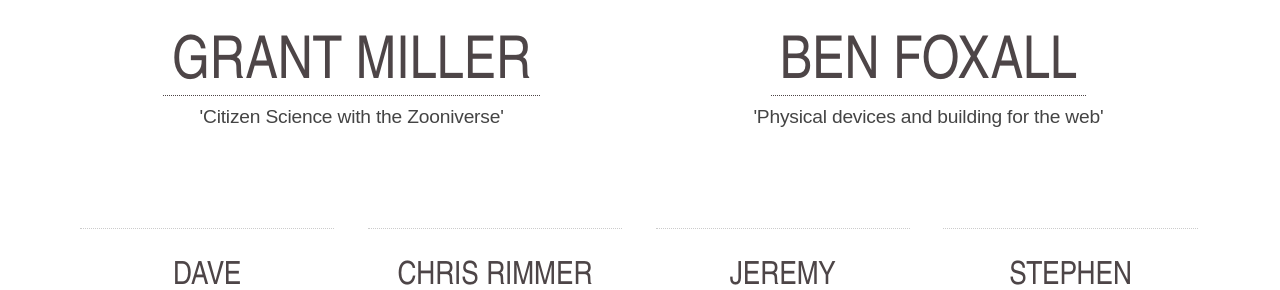
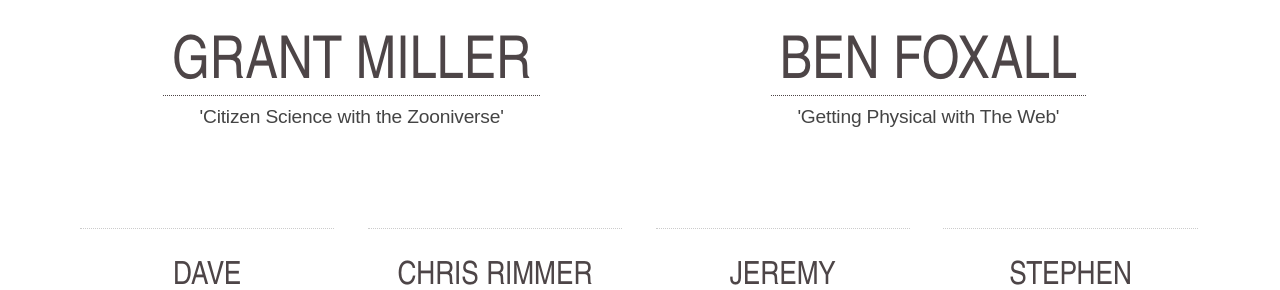
Before and after one commit to torchbox/ogn, a Jekyll site: the page built from _posts/2014-11-26-ogn38.markdown, in a window 1280 px wide and 900 px high, scrolled down 466 px. Shown: the part 154-444 px from the top of the window. Built offline with Jekyll 4.4.1, drawn with Linux system fonts in a browser that asks for light colours; nearby versions of some CDN libraries; Markdown is read by kramdown in place of the engine named in the settings.

Commit message:
Updated Ben's talk title

```diff
--- a/_posts/2014-11-26-ogn38.markdown
+++ b/_posts/2014-11-26-ogn38.markdown
@@ -37,7 +37,7 @@
     </li>
     <li itemprop="performer" itemscope="itemscope" itemtype="http://schema.org/Person">
         <a href="http://benjaminbenben.com/"><h2 itemprop="name">Ben Foxall</h2></a>
-        <p>'Physical devices and building for the web'</p>
+        <p>'Getting Physical with The Web'</p>
         <!--
         <div class="downloads">
             <a href="/">Slides</a>
```
